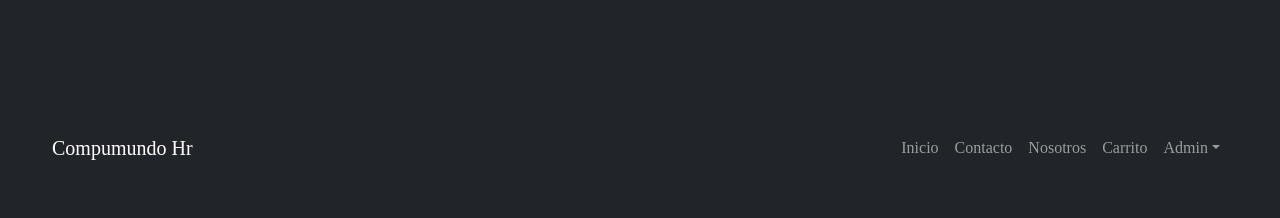
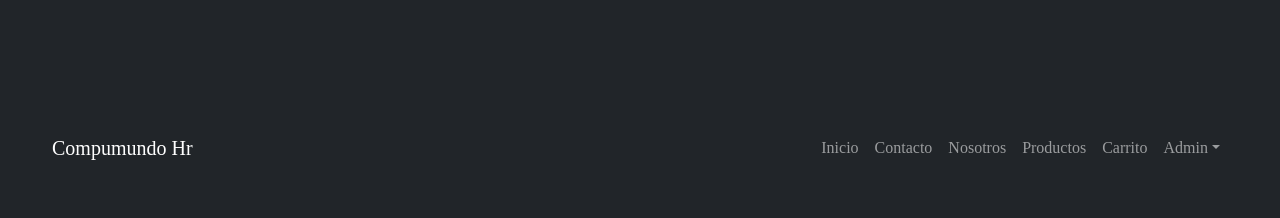
Before and after one commit to Juliandavidlp/preentrega-Talento-Tech-React-JS, a React (Vite) app: page /Productos in a window 1280 px wide. Shown: the top 218 px of the page. Built offline with nearby package versions, Linux system fonts and the light colour scheme; no server answers.

Commit message:
Corrección en el navbar para los productos

```diff
--- a/src/components/Navbar.jsx
+++ b/src/components/Navbar.jsx
@@ -14,6 +14,7 @@ function AppNavbar() {
                 <Nav.Link as={Link} to="/">Inicio</Nav.Link>
                 <Nav.Link as={Link} to="/Contacto">Contacto</Nav.Link>
                 <Nav.Link as={Link} to="/Nosotros">Nosotros</Nav.Link>
+                <Nav.Link as={Link} to="/Productos">Productos</Nav.Link>
                 <Nav.Link as={Link} to="/Carrito">Carrito</Nav.Link>
 
                 <NavDropdown title="Admin" id="basic-nav-dropdown">
```
